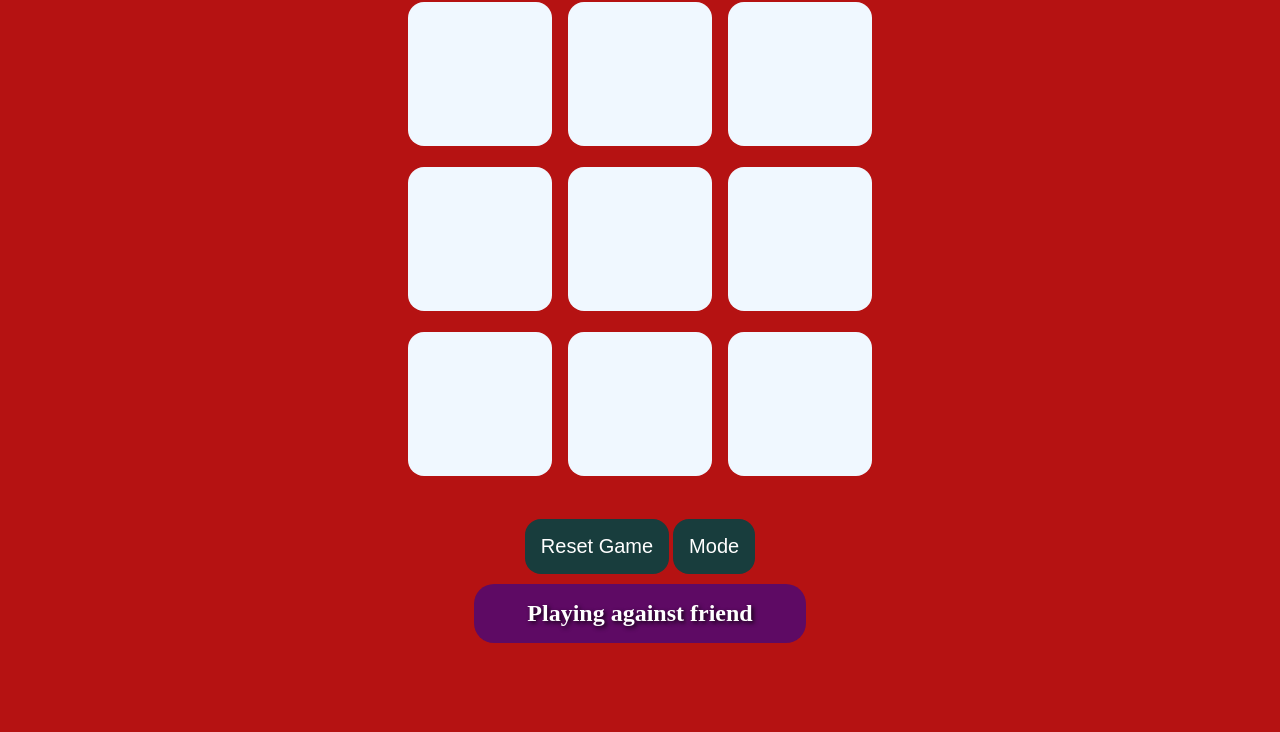
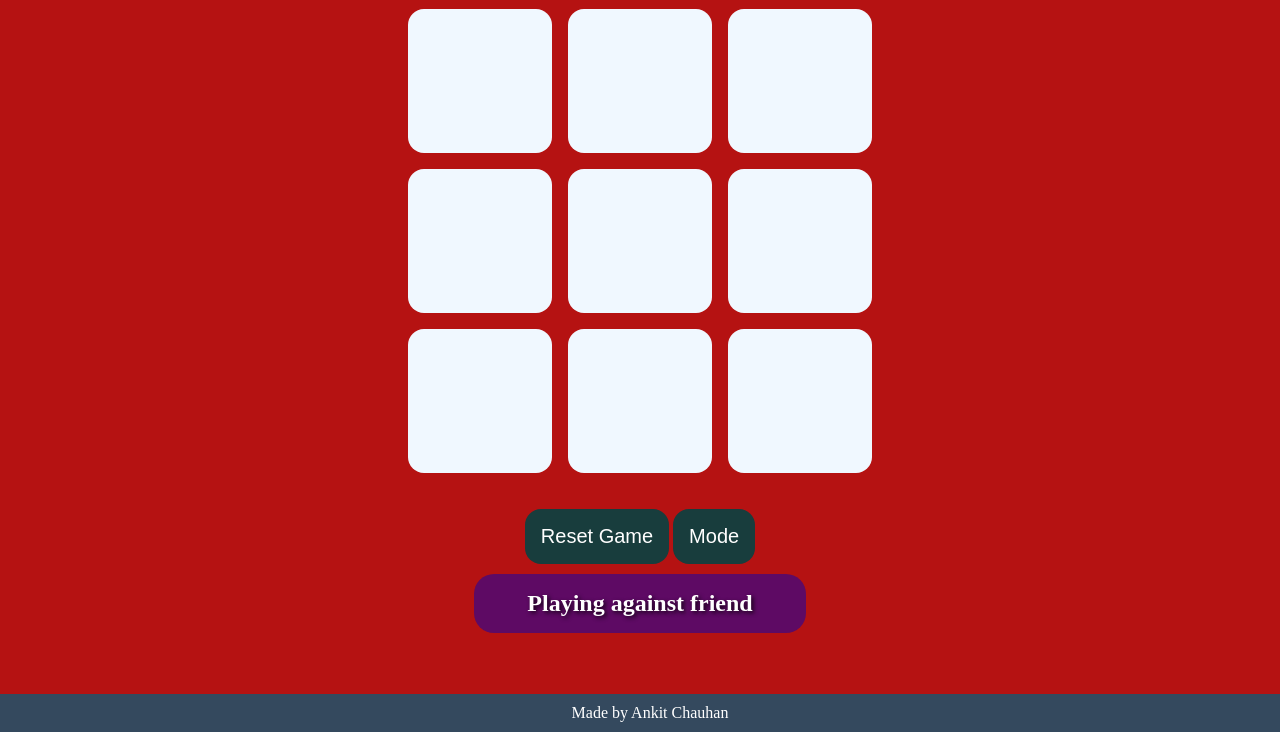
Before and after one commit to whoankitchauhan/PRODIGY_WD_03, a plain HTML site: page index.html in a window 1280 px wide. Shown: the part 68-800 px from the top of the page. Drawn offline with Linux system fonts and the light colour scheme.

Commit message:
Completed

```diff
--- a/index.html
+++ b/index.html
@@ -27,7 +27,9 @@
       <div class="mode-message"></div>
       <div class="message"></div>
     </main>
-
+    <footer>
+      <p>Made by Ankit Chauhan</p>
+    </footer>
     <script src="script.js"></script>
   </body>
 </html>
--- a/styles.css
+++ b/styles.css
@@ -18,7 +18,7 @@ body {
 }
 
 .game {
-  height: 60vmin;
+  height: 55vmin;
   width: 60vmin;
   display: flex;
   flex-wrap: wrap;
@@ -59,7 +59,6 @@ body {
   font-size: 35px;
   font-weight: bold;
   text-align: center;
-  margin-top: 20px;
   padding: 10px;
   background-color: #b51212;
   transition: opacity 0.5s ease-in-out;
@@ -103,3 +102,20 @@ body {
 .mode-message.playing-friend {
   background-color: #5e0a64;
 }
+
+footer {
+  background-color: #34495e;
+  color: white;
+  text-align: center;
+  padding: 10px;
+  position: fixed;
+  bottom: 0;
+  width: 100%;
+}
+
+body,
+html {
+  margin: 0;
+  padding: 0;
+  overflow-x: hidden;
+}
```
